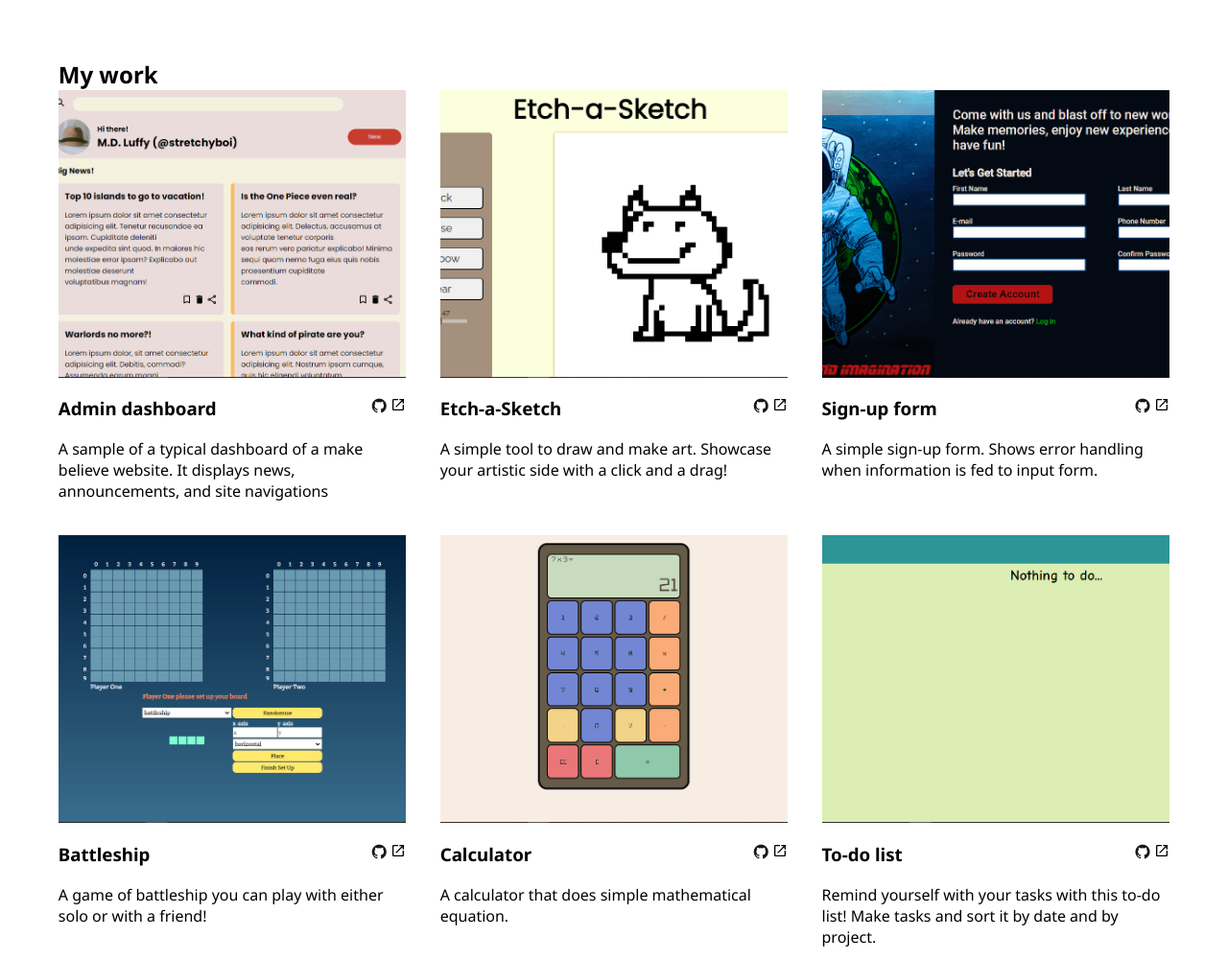
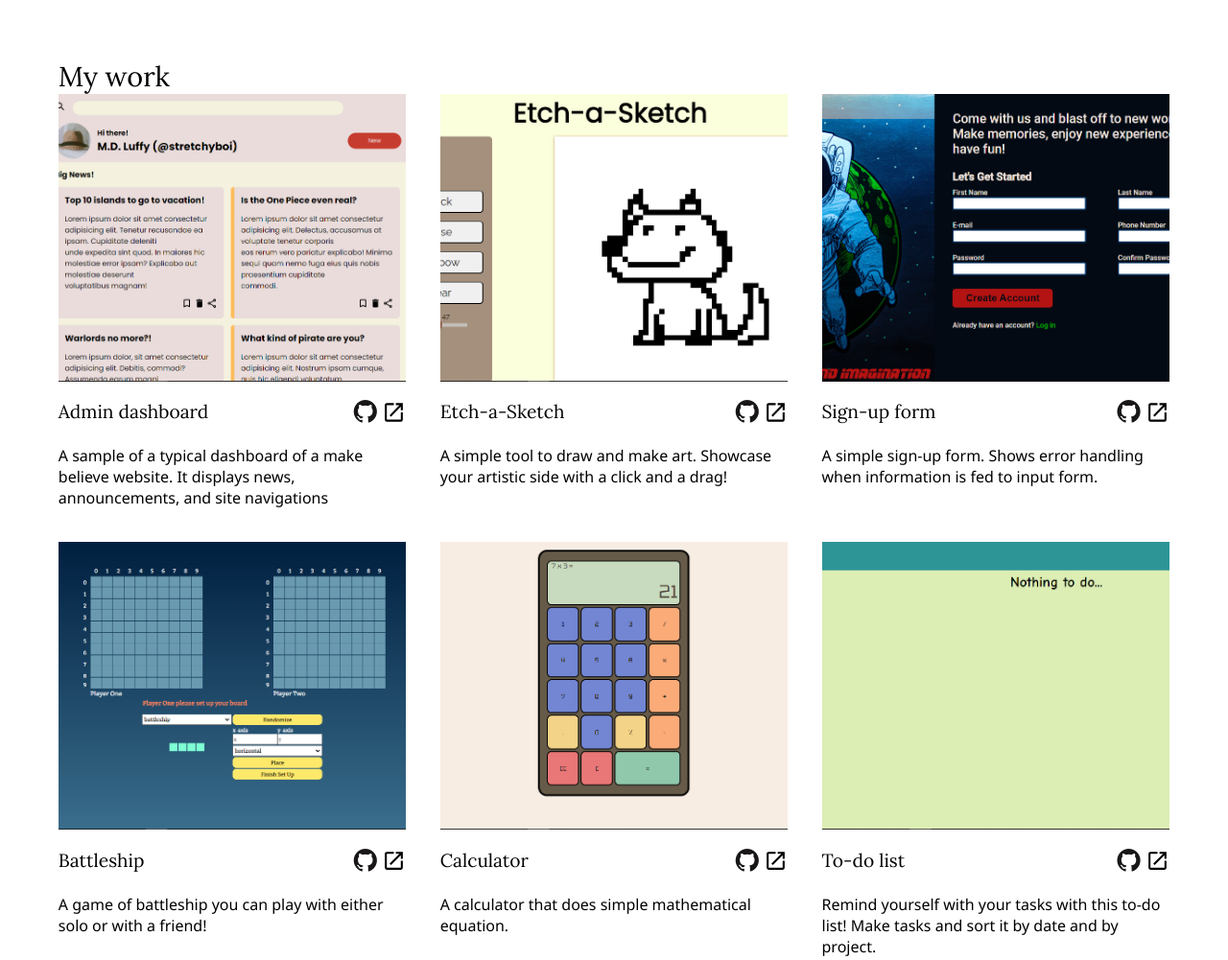
Before and after one commit to Toph765/homepage, a plain HTML site: page index.html in a window 1280 px wide. Shown: the part 800-1801 px from the top of the page at 96% size. Drawn offline with nearby package versions, Linux system fonts and the light colour scheme.

Commit message:
h2, h3, text: change font family and size

```diff
--- a/style.css
+++ b/style.css
@@ -1,7 +1,7 @@
 @import url("https://fonts.googleapis.com/css2?family=Lora:ital,wght@0,400..700;1,400..700&family=Noto+Sans:ital,wght@0,100..900;1,100..900&display=swap");
 
 :root {
-  --font-H1: "Lora", serif;
+  --font-header: "Lora", serif;
   --font-main: "Noto Sans", sans-serif;
 }
 
@@ -9,6 +9,20 @@
   padding: 0;
   margin: 0;
   box-sizing: border-box;
+}
+
+h2,
+h3 {
+  font-family: var(--font-header);
+  font-weight: normal;
+}
+
+h2 {
+  font-size: 1.8rem;
+}
+
+h3 {
+  font-size: 1.2rem;
 }
 
 header {
@@ -50,6 +64,7 @@ header::before {
   justify-content: center;
   padding: 24px;
   font-family: var(--font-main);
+  font-size: 1.2rem;
 }
 
 .header-second-cont h2,
@@ -69,13 +84,17 @@ header::before {
   font-size: 20px;
 }
 
+.devicon-github-original {
+  font-size: 1.6rem;
+}
+
 h1 {
   width: 100%;
   position: absolute;
   color: white;
   bottom: 3px;
   text-align: center;
-  font-family: var(--font-H1);
+  font-family: var(--font-header);
   font-size: 2.4rem;
   font-weight: normal;
 }
@@ -83,6 +102,7 @@ h1 {
 main {
   padding: 3.8rem;
   font-family: var(--font-main);
+  font-size: 1rem;
 }
 
 .projects {
@@ -119,12 +139,21 @@ footer {
   gap: 1.2rem;
   padding: 3.8rem;
   font-family: var(--font-main);
+  font-size: 1.2rem;
 }
 
 .footer-first-cont {
   display: flex;
   flex-direction: column;
   gap: 16px;
+}
+
+.contact-details {
+  padding: 1.2rem 0;
+}
+
+.contact-details > * {
+  padding: 0.4rem 0;
 }
 
 picture {
@@ -143,5 +172,6 @@ a {
 }
 
 .icon {
-  width: 16px;
+  width: 1.6rem;
+  vertical-align: top;
 }
```
